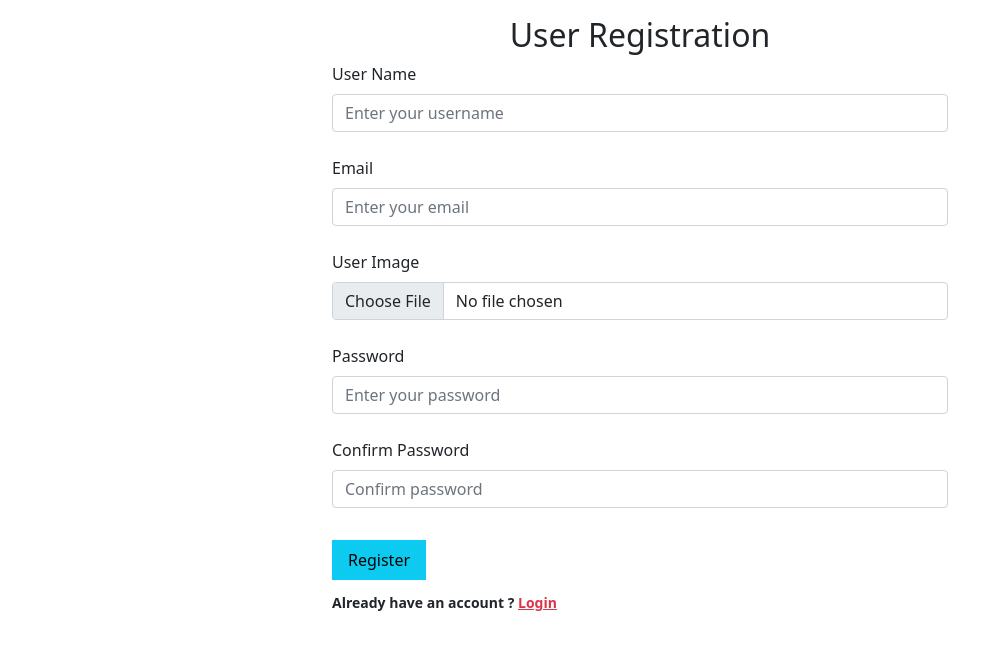
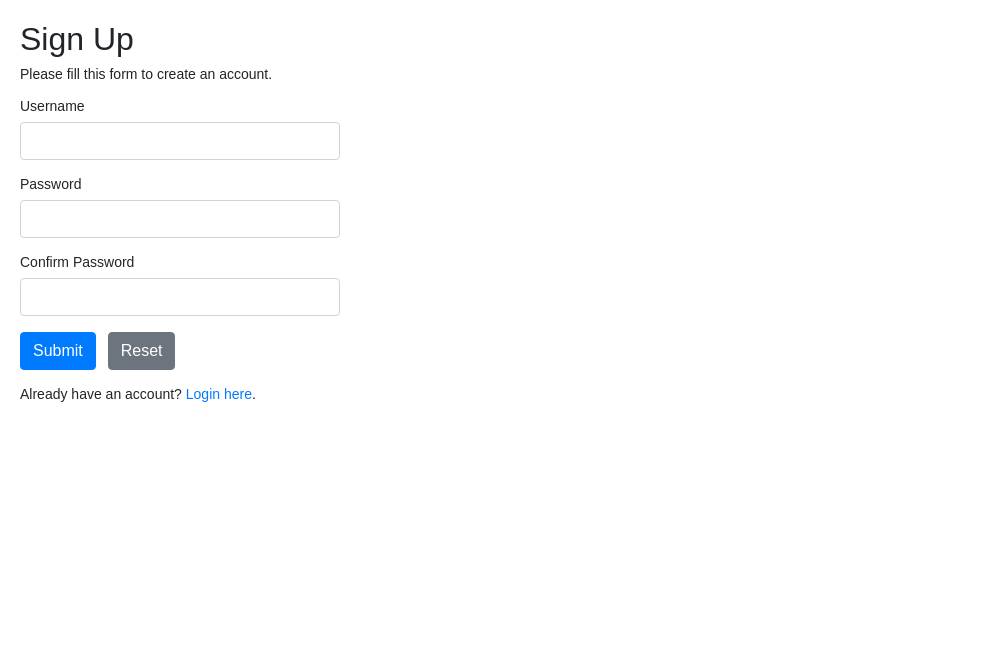
Before and after one commit to Jkmanait/ES-project, a PHP site: page /user_area/user_registration.php in a window 1280 px wide. Shown: the top 650 px of the page, without its empty margins (0-991 px from the left). Run offline with PHP 8.4, Linux system fonts and the light colour scheme.

Commit message:
added login, registration and config.php

```diff
--- /dev/null
+++ b/db/config.php
@@ -0,0 +1,17 @@
+<?php
+/* Database credentials. Assuming you are running MySQL
+server with default setting (user 'root' with no password) */
+define('DB_SERVER', 'localhost');
+define('DB_USERNAME', 'root');
+define('DB_PASSWORD', '');
+define('DB_NAME', 'mystore');
+
+/* Attempt to connect to MySQL database */
+try{
+    $pdo = new PDO("mysql:host=" . DB_SERVER . ";dbname=" . DB_NAME, DB_USERNAME, DB_PASSWORD);
+    // Set the PDO error mode to exception
+    $pdo->setAttribute(PDO::ATTR_ERRMODE, PDO::ERRMODE_EXCEPTION);
+} catch(PDOException $e){
+    die("ERROR: Could not connect. " . $e->getMessage());
+}
+?>
--- a/home.php
+++ b/index.php
@@ -34,7 +34,7 @@ include('functions/common_function.php');
         <li class="nav-item">
           <a class="nav-link active" aria-current="page" href="index.php">Home</a>
         </li>
-        <li class="nav-item">
+        <!-- <li class="nav-item">
           <a class="nav-link" href="#">Products</a>
         </li>
         <li class="nav-item">
@@ -42,7 +42,7 @@ include('functions/common_function.php');
         </li>
         <li class="nav-item">
           <a class="nav-link" href="#">Contact</a>
-        </li>
+        </li> -->
         <li class="nav-item">
           <a class="nav-link" href="cart.php"><i class="fa-solid fa-cart-shopping"></i><sup><?php
           cart_item();?>
--- a/search_product.php
+++ b/search_product.php
@@ -32,7 +32,7 @@ include('functions/common_function.php');
     <div class="collapse navbar-collapse" id="navbarSupportedContent">
       <ul class="navbar-nav me-auto mb-2 mb-lg-0">
         <li class="nav-item">
-          <a class="nav-link active" aria-current="page" href="index.php">Home</a>
+          <a class="nav-link active" aria-current="page" href="home.php">Home</a>
         </li>
         <li class="nav-item">
           <a class="nav-link" href="#">Products</a>
--- a/user_area/user_registration.php
+++ b/user_area/user_registration.php
@@ -1,70 +1,135 @@
+<?php
+// Include config file
+require_once "../db/config.php";
+
+// Define variables and initialize with empty values
+$username = $password = $confirm_password = "";
+$username_err = $password_err = $confirm_password_err = "";
+
+// Processing form data when form is submitted
+if($_SERVER["REQUEST_METHOD"] == "POST"){
+
+    // Validate username
+    if(empty(trim($_POST["username"]))){
+        $username_err = "Please enter a username.";
+    } elseif(!preg_match('/^[a-zA-Z0-9_]+$/', trim($_POST["username"]))){
+        $username_err = "Username can only contain letters, numbers, and underscores.";
+    } else{
+        // Prepare a select statement
+        $sql = "SELECT id FROM users WHERE username = :username";
+
+        if($stmt = $pdo->prepare($sql)){
+            // Bind variables to the prepared statement as parameters
+            $stmt->bindParam(":username", $param_username, PDO::PARAM_STR);
+
+            // Set parameters
+            $param_username = trim($_POST["username"]);
+
+            // Attempt to execute the prepared statement
+            if($stmt->execute()){
+                if($stmt->rowCount() == 1){
+                    $username_err = "This username is already taken.";
+                } else{
+                    $username = trim($_POST["username"]);
+                }
+            } else{
+                echo "Oops! Something went wrong. Please try again later.";
+            }
+
+            // Close statement
+            unset($stmt);
+        }
+    }
+
+    // Validate password
+    if(empty(trim($_POST["password"]))){
+        $password_err = "Please enter a password.";
+    } elseif(strlen(trim($_POST["password"])) < 6){
+        $password_err = "Password must have atleast 6 characters.";
+    } else{
+        $password = trim($_POST["password"]);
+    }
+
+    // Validate confirm password
+    if(empty(trim($_POST["confirm_password"]))){
+        $confirm_password_err = "Please confirm password.";
+    } else{
+        $confirm_password = trim($_POST["confirm_password"]);
+        if(empty($password_err) && ($password != $confirm_password)){
+            $confirm_password_err = "Password did not match.";
+        }
+    }
+
+    // Check input errors before inserting in database
+    if(empty($username_err) && empty($password_err) && empty($confirm_password_err)){
+
+        // Prepare an insert statement
+        $sql = "INSERT INTO users (username, password) VALUES (:username, :password)";
+
+        if($stmt = $pdo->prepare($sql)){
+            // Bind variables to the prepared statement as parameters
+            $stmt->bindParam(":username", $param_username, PDO::PARAM_STR);
+            $stmt->bindParam(":password", $param_password, PDO::PARAM_STR);
+
+            // Set parameters
+            $param_username = $username;
+            $param_password = password_hash($password, PASSWORD_DEFAULT); // Creates a password hash
+
+            // Attempt to execute the prepared statement
+            if($stmt->execute()){
+                // Redirect to login page
+                header("location: ../index.php");
+            } else{
+                echo "Oops! Something went wrong. Please try again later.";
+            }
+
+            // Close statement
+            unset($stmt);
+        }
+    }
+
+    // Close connection
+    unset($pdo);
+}
+?>
+
 <!DOCTYPE html>
 <html lang="en">
 <head>
     <meta charset="UTF-8">
-    <meta name="viewport" content="width=device-width, initial-scale=1.0">
-    <title>User Registration</title>
-    <!-- boostrap CSS link -->
-    <link href="https://cdn.jsdelivr.net/npm/bootstrap@5.1.3/dist/css/bootstrap.min.css"
-    rel="stylesheet"
-    integrity="sha384-1BmE4kWBq78iYhFldvKuhfTAU6auU8tT94WrHftjDbrCEXSU1oBoqyl2QvZ6jIW3"
-    crossorigin="anonymous">
+    <title>Sign Up</title>
+    <link rel="stylesheet" href="https://stackpath.bootstrapcdn.com/bootstrap/4.5.2/css/bootstrap.min.css">
+    <style>
+        body{ font: 14px sans-serif; }
+        .wrapper{ width: 360px; padding: 20px; }
+    </style>
 </head>
 <body>
-    <div class="container-fluid my-3">
-        <h2 class="text-center">User Registration</h2>
-        <div class="row d-flex align-items-center justify-content-center">
-            <div class="col-lg-12 col-xl-6">
-                <form action="" method="post" enctype="multipart/porm-data">
-                    <!-- username field -->
-                    <div class="form-outline mb-4">
-                        <label for="user_username" class="form-label">User Name</label>
-                        <input type="text" id="user_username" class="form-control" placeholder="Enter your username" autocomplete="off" require="required"
-                        name="user_username"/>
-                    </div>
-                    <!-- email field -->
-                    <div class="form-outline mb-4">
-                        <label for="user_email" class="form-label">Email</label>
-                        <input type="email" id="user_email" class="form-control" placeholder="Enter your email" autocomplete="off" require="required"
-                        name="user_email"/>
-                    </div>
-                    <!-- image field -->
-                    <div class="form-outline mb-4">
-                        <label for="user_image" class="form-label">User Image</label>
-                        <input type="file" id="user_image" class="form-control" require="required"
-                        name="user_image"/>
-                    </div>
-                    <!-- password field -->
-                    <div class="form-outline mb-4">
-                        <label for="user_password" class="form-label">Password</label>
-                        <input type="password" id="user_password" class="form-control" placeholder="Enter your password" autocomplete="off" require="required"
-                        name="user_password"/>
-                    </div>
-                    <!-- comfirm password field -->
-                    <div class="form-outline mb-4">
-                        <label for="conf_user_password" class="form-label">Confirm Password</label>
-                        <input type="password" id="conf_user_password" class="form-control" placeholder="Confirm password" autocomplete="off" require="required"
-                        name="conf_user_password"/>
-                    </div>
-                    <!-- Address field
-                    <div class="form-outline mb-4">
-                        <label for="user_address" class="form-label">Address</label>
-                        <input type="text" id="user_address" class="form-control" placeholder="Enter your address" autocomplete="off" require="required"
-                        name="user_address"/>
-                    </div> -->
-                    <!-- Contact field -->
-                    <!-- <div class="form-outline mb-4">
-                        <label for="user_contact" class="form-label">Contact</label>
-                        <input type="text" id="user_contact" class="form-control" placeholder="Enter your contact" autocomplete="off" require="required"
-                        name="user_contact"/>
-                    </div> -->
-                    <div class="mt-4 pt-2">
-                <input type="submit" value="Register" class="bg-info py-2 px-3 border-0" name="user_register">
-                <p class="small fw-bold mt-2 pt-1 mb-0">Already have an account ? <a href="user_login.php" class="text-danger">Login</a></p>
-                    </div>
-                </form>
+    <div class="wrapper">
+        <h2>Sign Up</h2>
+        <p>Please fill this form to create an account.</p>
+        <form action="<?php echo htmlspecialchars($_SERVER["PHP_SELF"]); ?>" method="post">
+            <div class="form-group">
+                <label>Username</label>
+                <input type="text" name="username" class="form-control <?php echo (!empty($username_err)) ? 'is-invalid' : ''; ?>" value="<?php echo $username; ?>">
+                <span class="invalid-feedback"><?php echo $username_err; ?></span>
             </div>
-        </div>
+            <div class="form-group">
+                <label>Password</label>
+                <input type="password" name="password" class="form-control <?php echo (!empty($password_err)) ? 'is-invalid' : ''; ?>" value="<?php echo $password; ?>">
+                <span class="invalid-feedback"><?php echo $password_err; ?></span>
+            </div>
+            <div class="form-group">
+                <label>Confirm Password</label>
+                <input type="password" name="confirm_password" class="form-control <?php echo (!empty($confirm_password_err)) ? 'is-invalid' : ''; ?>" value="<?php echo $confirm_password; ?>">
+                <span class="invalid-feedback"><?php echo $confirm_password_err; ?></span>
+            </div>
+            <div class="form-group">
+                <input type="submit" class="btn btn-primary" value="Submit">
+                <input type="reset" class="btn btn-secondary ml-2" value="Reset">
+            </div>
+            <p>Already have an account? <a href="./user_login.php">Login here</a>.</p>
+        </form>
     </div>
 </body>
 </html>
```
Also changed, not shown: user_area/user_login.php (+119 -30 lines).
